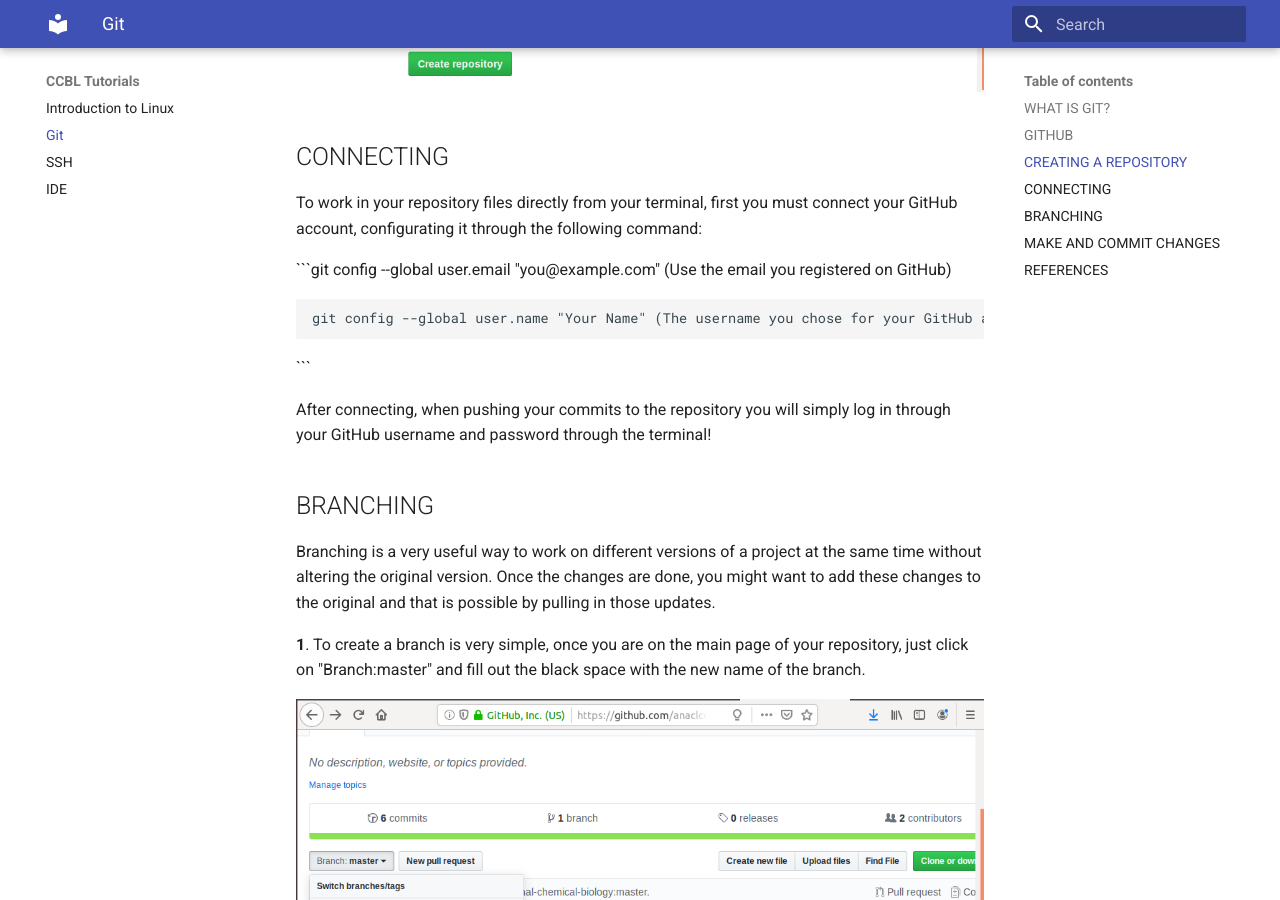
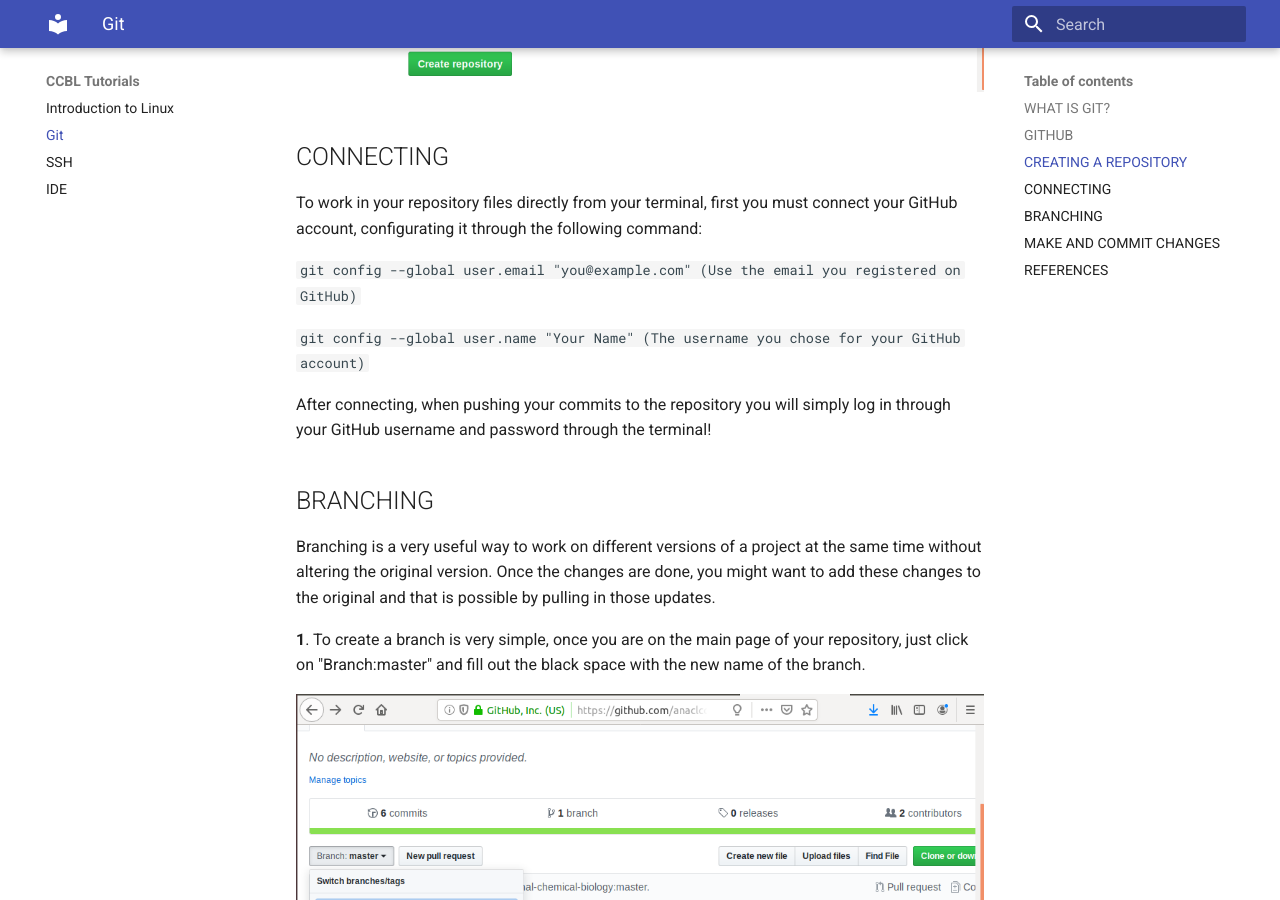
Before and after one commit to computational-chemical-biology/ccbl_tutorials, an MkDocs documentation site: the page built from docs/git.md, in a window 1280 px wide and 900 px high, scrolled down 1700 px. Built offline with MkDocs 1.6.1 and Material for MkDocs 9.7.7, drawn with Linux system fonts in a browser that asks for light colours; old or Windows-style settings are respelled for this version of MkDocs.

Commit message:
modified:   docs/git.md

````diff
--- a/docs/git.md
+++ b/docs/git.md
@@ -26,9 +26,11 @@
 To work in your repository files directly from your terminal, first you must connect your GitHub account, configurating it through the following command:
 
  ```git config --global user.email "you@example.com"  (Use the email you registered on GitHub)
+ ```
 
-    git config --global user.name "Your Name" (The username you chose for your GitHub account)
+ ```git config --global user.name "Your Name" (The username you chose for your GitHub account)
  ```
+
 
 After connecting, when pushing your commits to the repository you will simply log in through your GitHub username and password through the terminal!
 
````
